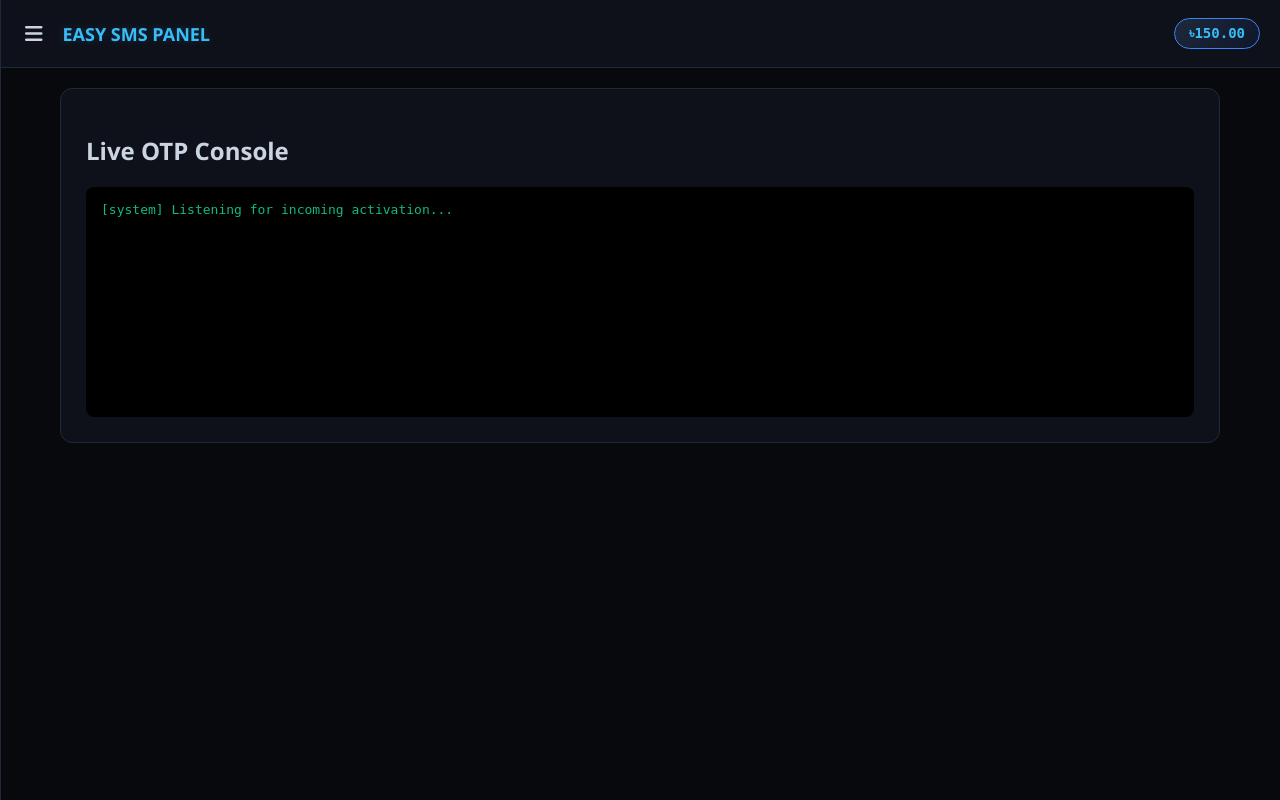
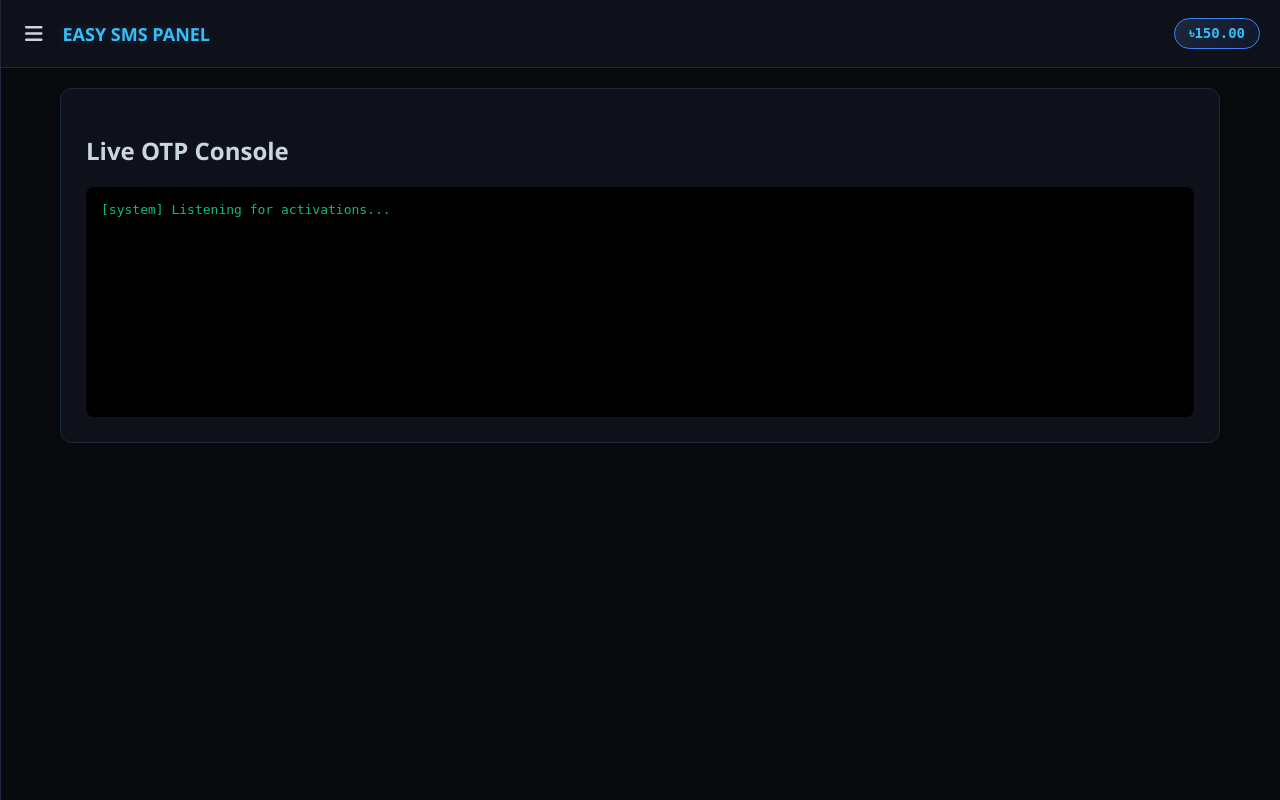
Before and after one commit to sohanurislamtohin33-spec/EASY--SMS--PANEL-, a Flask app: page /console_page in a window 1280 px wide. Run offline with Flask 3, Linux system fonts and the light colour scheme; the visitor is signed in with stand-in values (Sample User, id 1).

Commit message:
Update console.html

```diff
--- a/templates/console.html
+++ b/templates/console.html
@@ -3,7 +3,7 @@
 <div class="card">
     <h2>Live OTP Console</h2>
     <div style="background:#000; padding:15px; border-radius:8px; font-family:monospace; color:#10b981; min-height:200px;">
-        [system] Listening for incoming activation...
+        [system] Listening for activations...
     </div>
 </div>
 {% endblock %}
```
